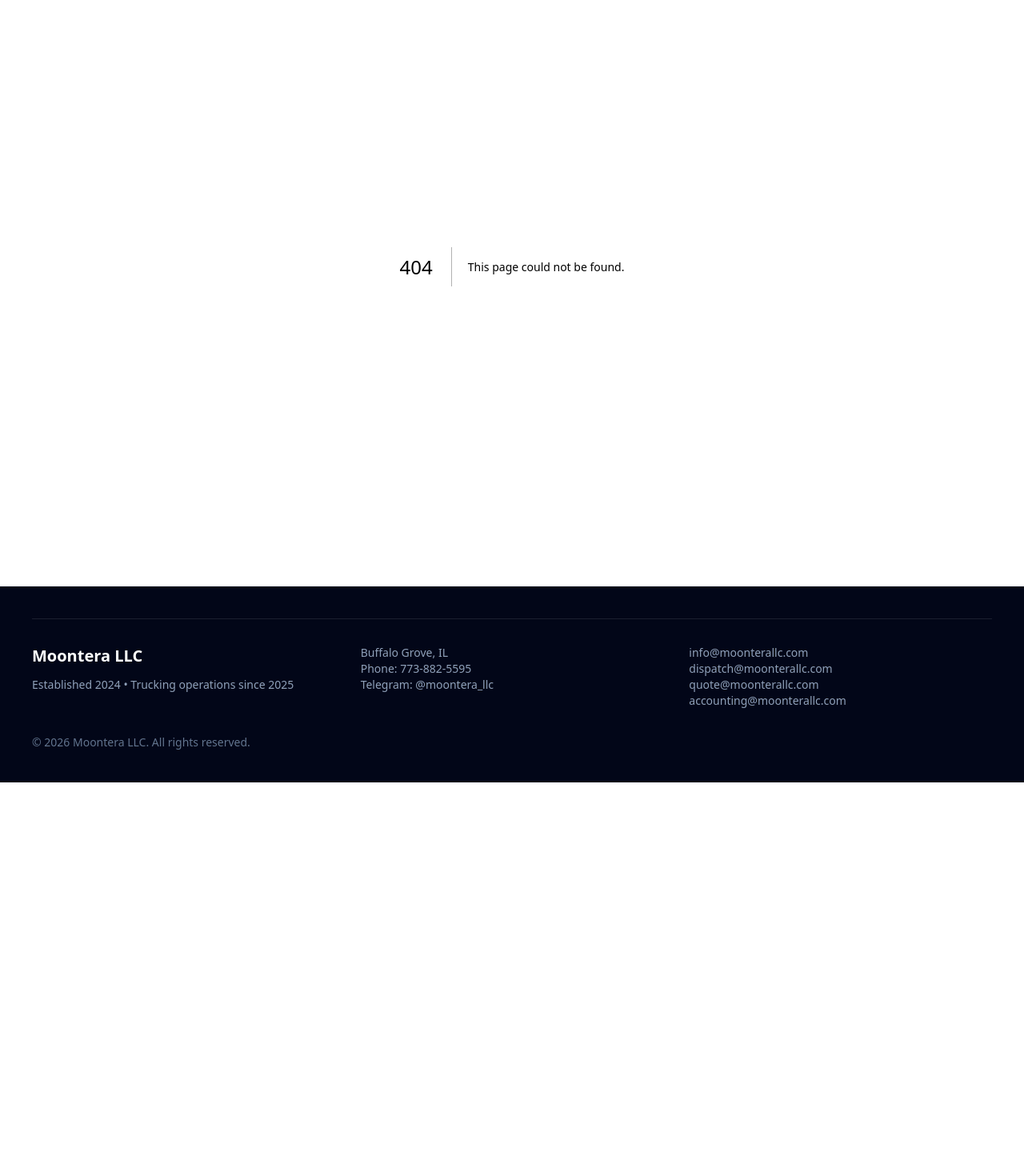
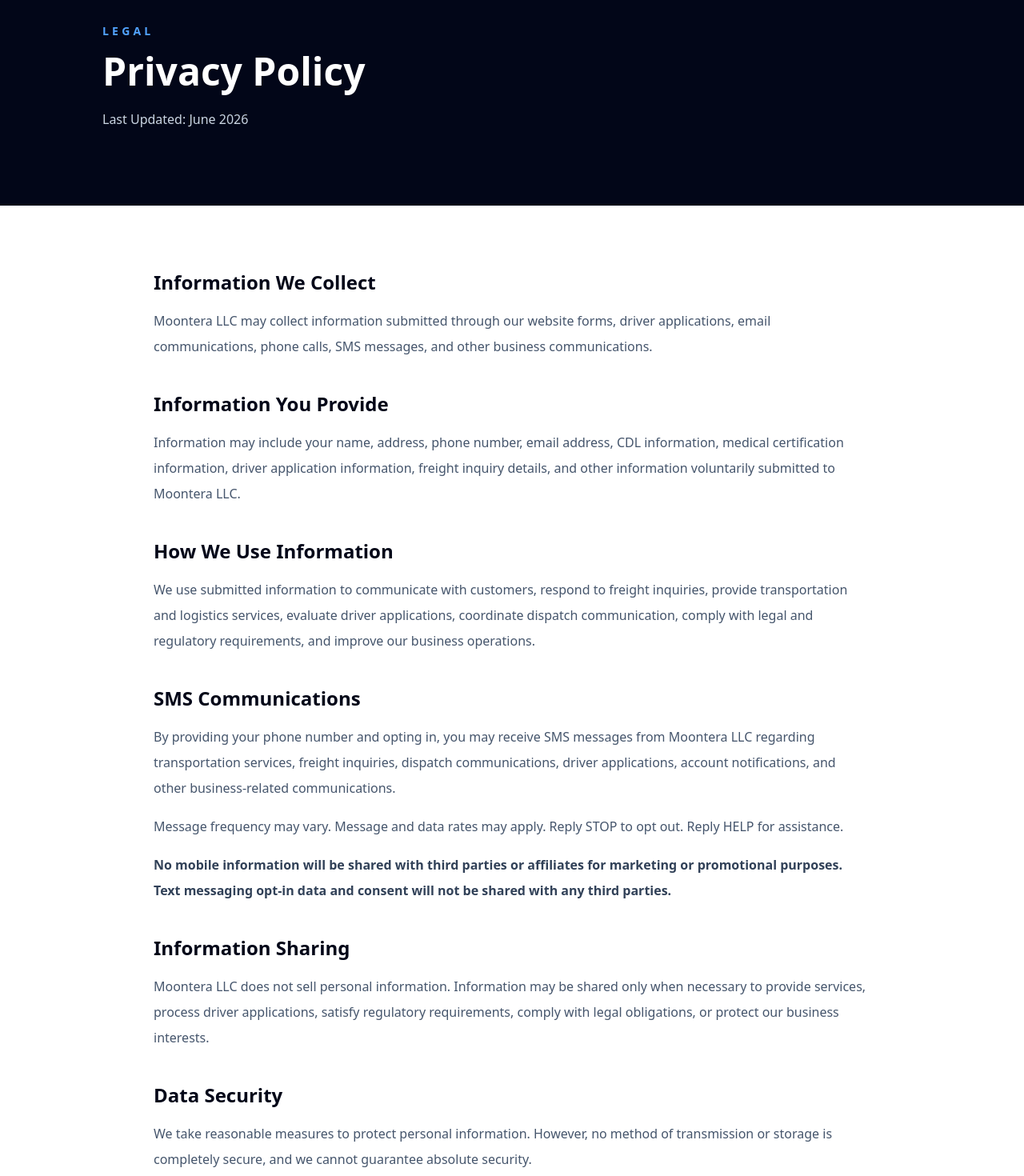
Before and after one commit to hamdamme/moontera-web, a Next.js app: page /privacy-policy in a window 1280 px wide. Before the commit this address had no page. Shown: the part 140-1610 px from the top of the page at 80% size. Before the commit the page ends 1118 px from the top, so only its background shows below. Built offline with nearby package versions, Linux system fonts and the light colour scheme.

Commit message:
privacy policy addin

```diff
--- /dev/null
+++ b/app/privacy-policy/page.tsx
@@ -0,0 +1,104 @@
+export default function PrivacyPolicyPage() {
+  return (
+    <main className="bg-white text-slate-950">
+      <section className="bg-slate-950 px-6 py-24 text-white lg:px-10">
+        <div className="mx-auto max-w-5xl">
+          <p className="text-sm font-bold uppercase tracking-[0.3em] text-blue-400">
+            Legal
+          </p>
+
+          <h1 className="mt-4 text-5xl font-bold">Privacy Policy</h1>
+
+          <p className="mt-6 text-slate-300">Last Updated: June 2026</p>
+        </div>
+      </section>
+
+      <section className="px-6 py-20 lg:px-10">
+        <div className="mx-auto max-w-4xl space-y-10">
+          <div>
+            <h2 className="text-2xl font-bold">Information We Collect</h2>
+            <p className="mt-4 leading-8 text-slate-600">
+              Moontera LLC may collect information submitted through our website
+              forms, driver applications, email communications, phone calls,
+              SMS messages, and other business communications.
+            </p>
+          </div>
+
+          <div>
+            <h2 className="text-2xl font-bold">Information You Provide</h2>
+            <p className="mt-4 leading-8 text-slate-600">
+              Information may include your name, address, phone number, email
+              address, CDL information, medical certification information,
+              driver application information, freight inquiry details, and other
+              information voluntarily submitted to Moontera LLC.
+            </p>
+          </div>
+
+          <div>
+            <h2 className="text-2xl font-bold">How We Use Information</h2>
+            <p className="mt-4 leading-8 text-slate-600">
+              We use submitted information to communicate with customers,
+              respond to freight inquiries, provide transportation and logistics
+              services, evaluate driver applications, coordinate dispatch
+              communication, comply with legal and regulatory requirements, and
+              improve our business operations.
+            </p>
+          </div>
+
+          <div>
+            <h2 className="text-2xl font-bold">SMS Communications</h2>
+            <p className="mt-4 leading-8 text-slate-600">
+              By providing your phone number and opting in, you may receive SMS
+              messages from Moontera LLC regarding transportation services,
+              freight inquiries, dispatch communications, driver applications,
+              account notifications, and other business-related communications.
+            </p>
+
+            <p className="mt-4 leading-8 text-slate-600">
+              Message frequency may vary. Message and data rates may apply.
+              Reply STOP to opt out. Reply HELP for assistance.
+            </p>
+
+            <p className="mt-4 font-semibold leading-8 text-slate-700">
+              No mobile information will be shared with third parties or
+              affiliates for marketing or promotional purposes. Text messaging
+              opt-in data and consent will not be shared with any third parties.
+            </p>
+          </div>
+
+          <div>
+            <h2 className="text-2xl font-bold">Information Sharing</h2>
+            <p className="mt-4 leading-8 text-slate-600">
+              Moontera LLC does not sell personal information. Information may
+              be shared only when necessary to provide services, process driver
+              applications, satisfy regulatory requirements, comply with legal
+              obligations, or protect our business interests.
+            </p>
+          </div>
+
+          <div>
+            <h2 className="text-2xl font-bold">Data Security</h2>
+            <p className="mt-4 leading-8 text-slate-600">
+              We take reasonable measures to protect personal information.
+              However, no method of transmission or storage is completely secure,
+              and we cannot guarantee absolute security.
+            </p>
+          </div>
+
+          <div>
+            <h2 className="text-2xl font-bold">Contact Us</h2>
+            <p className="mt-4 leading-8 text-slate-600">
+              Moontera LLC
+              <br />
+              Buffalo Grove, Illinois
+              <br />
+              Phone: 773-882-5595
+              <br />
+              Email: info@moonterallc.com
+            </p>
+          </div>
+        </div>
+      </section>
+    </main>
+  );
+}
```
